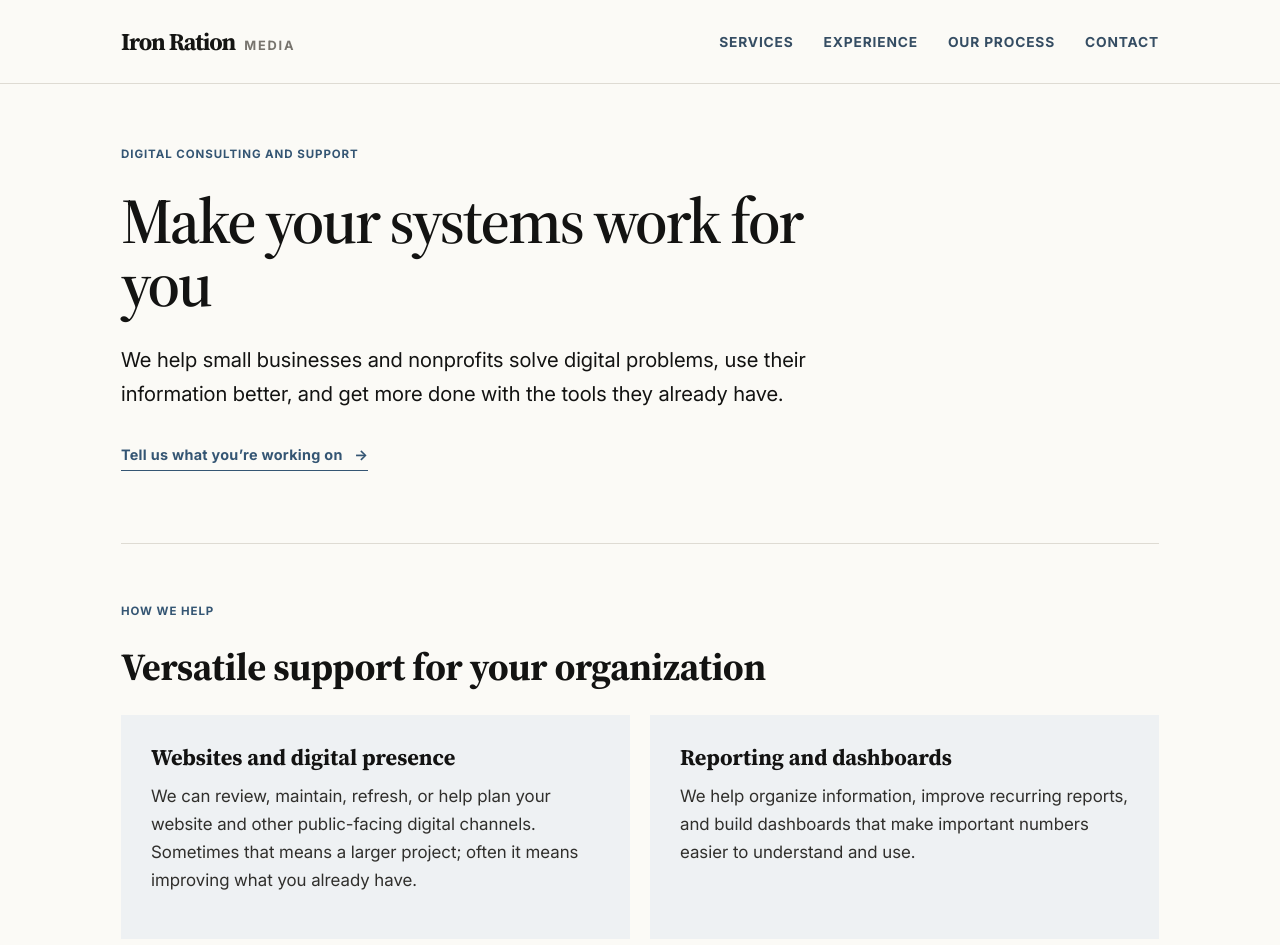
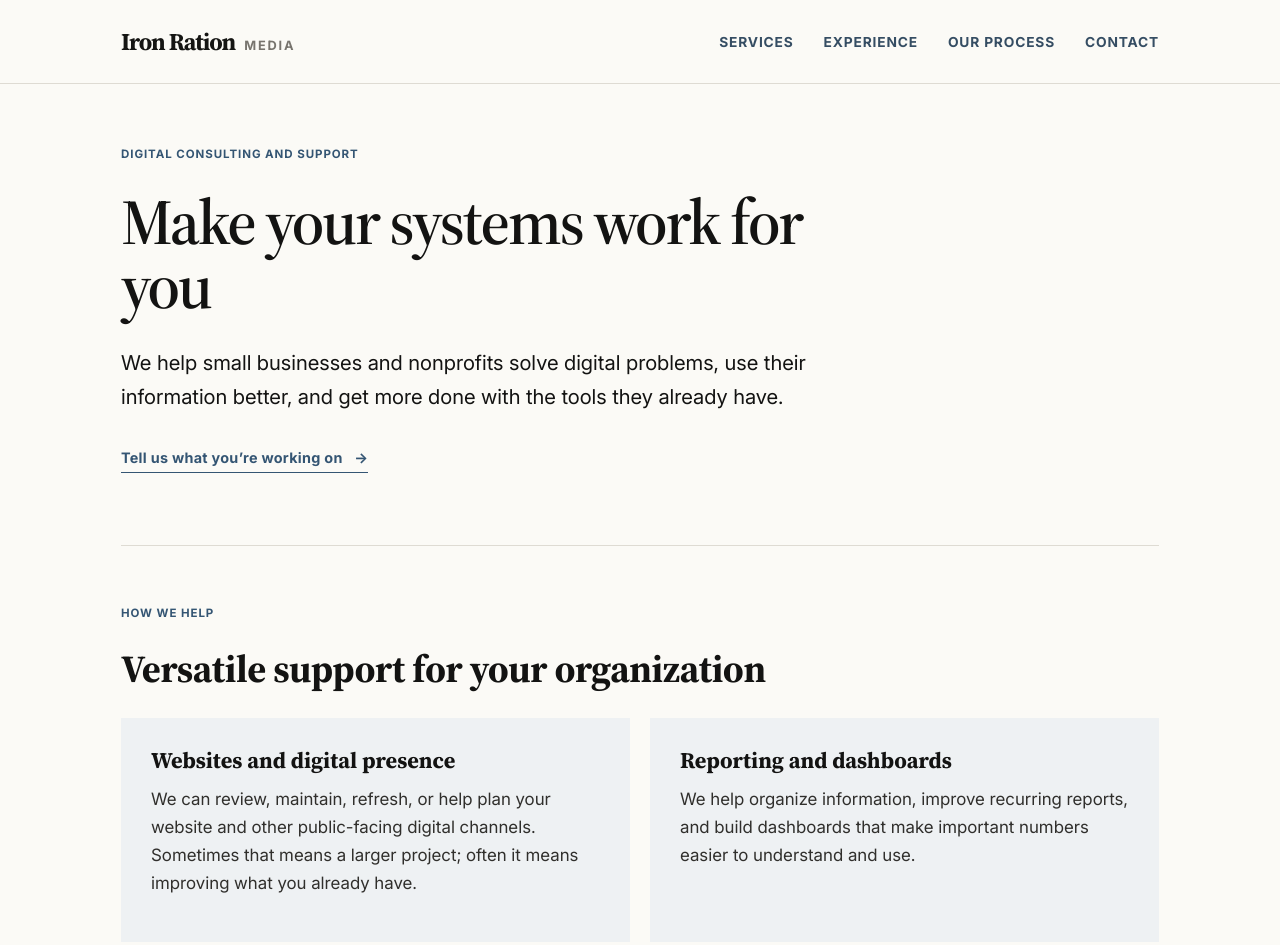
Before and after one commit to specialtydrone/iron-ration-media, a plain HTML site: page index.html in a window 1280 px wide. Shown: the top 945 px of the page. Drawn offline with Linux system fonts and the light colour scheme.

Commit message:
H1 tweak.

```diff
--- a/style.css
+++ b/style.css
@@ -233,7 +233,7 @@ footer a { color: #77736d; }
 .home-hero h1 {
   max-width: 820px;
   font-size: clamp(2.7rem, 5vw, 4.4rem);
-  line-height: 0.98;
+  line-height: 1.0;
   margin-bottom: 28px;
 }
 
```
